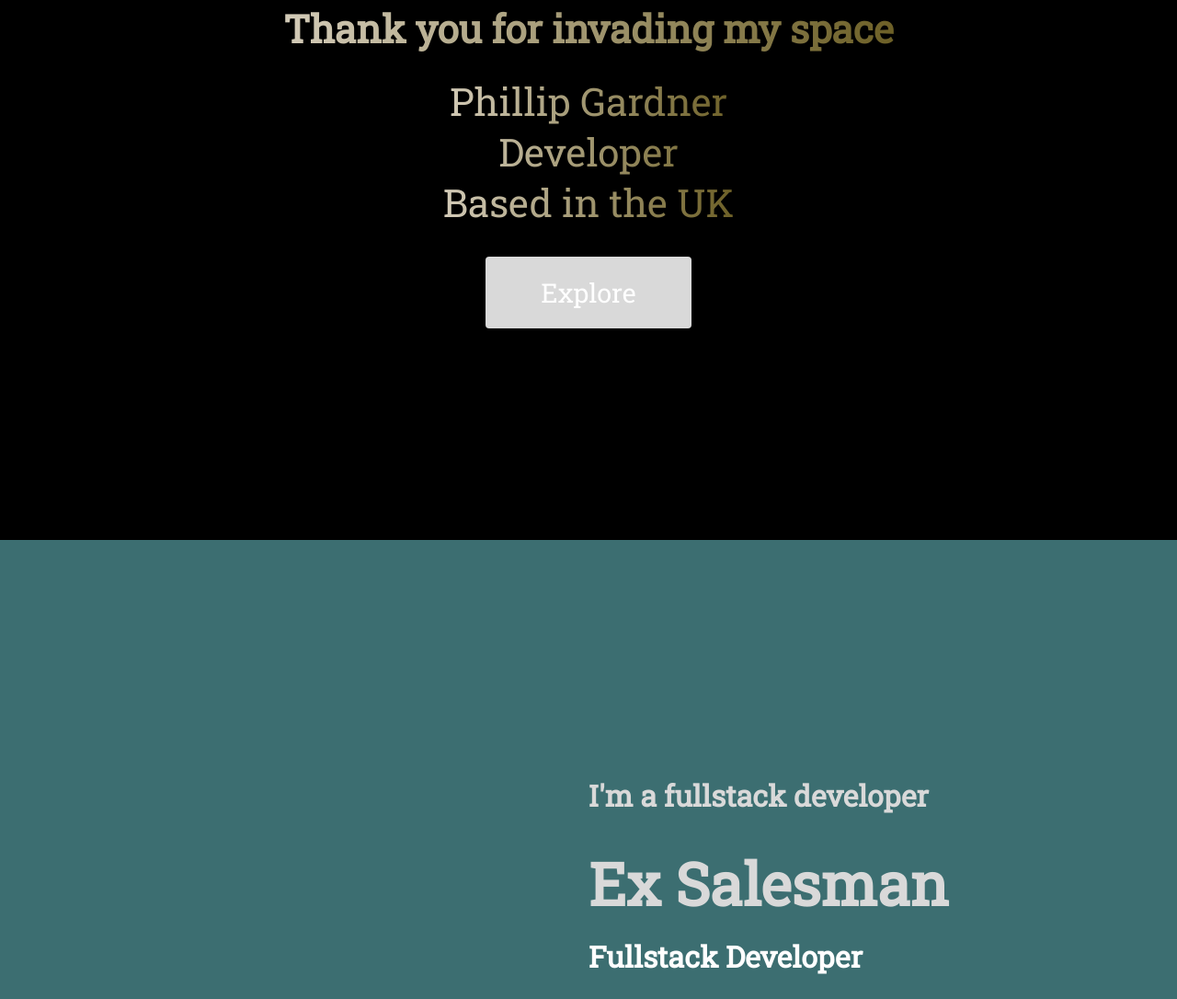
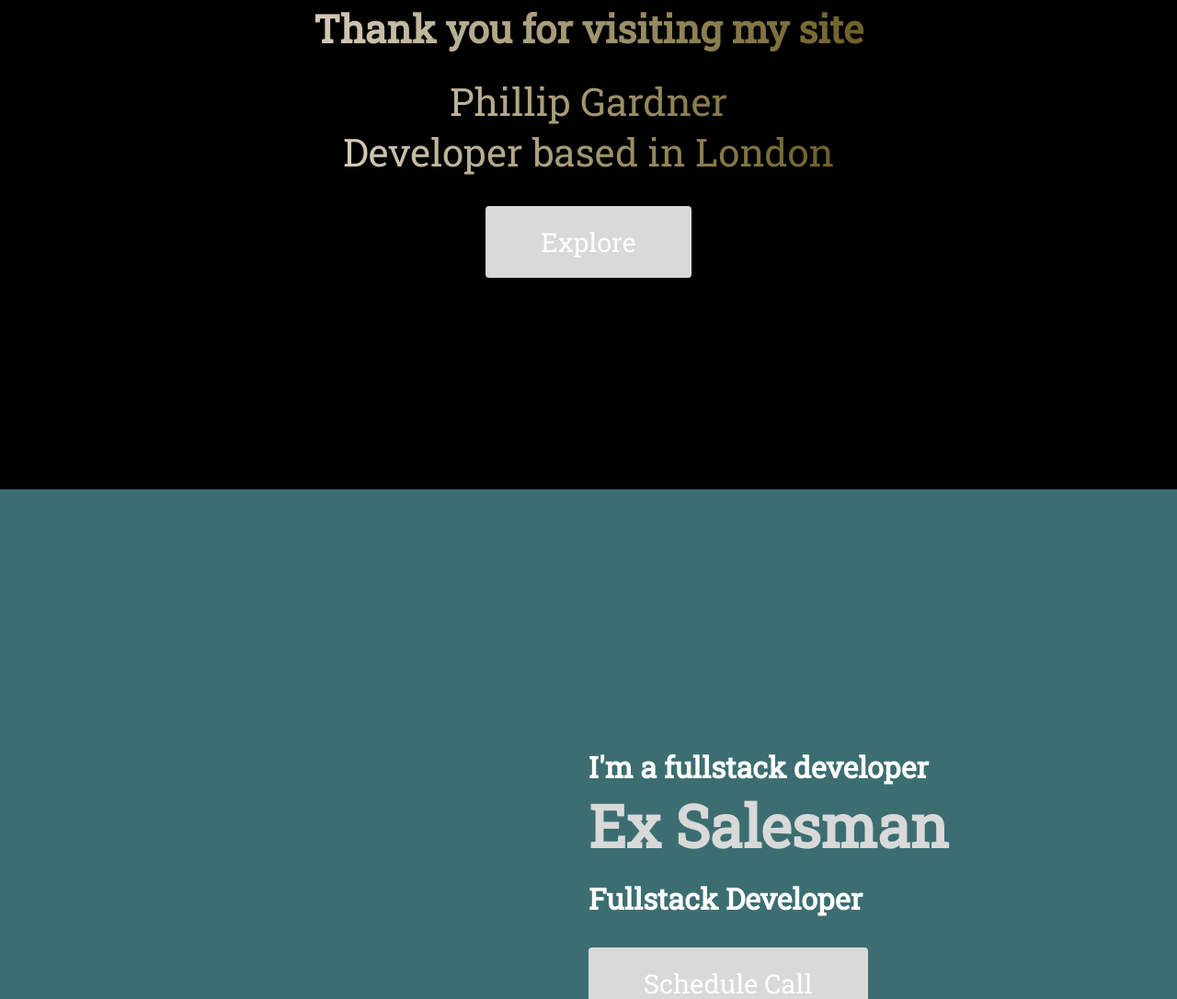
Before and after one commit to Phillip-Gardner/portfolio-page, a plain HTML site: page index.html in a window 1280 px wide. Shown: the part 307-1393 px from the top of the page at 92% size. Drawn offline with Linux system fonts and the light colour scheme.

Commit message:
adding content

```diff
--- a/index.html
+++ b/index.html
@@ -38,11 +38,10 @@
   <!-- Main Section -->
   <div class="hero" id="home">
     <div class="hero_container">
-      <h1 class="hero_heading"><span>Thank you for invading my space</span></h1>
+      <h1 class="hero_heading"><span>Thank you for visiting my site</span></h1>
       <div class="hero_description">
         <p>Phillip Gardner</p>
-        <p>Developer</p>
-        <p>Based in the UK</p>
+        <p>Developer based in London</p>
       </div>
       <button class="main_btn"><a href="#">Explore</a></button>
     </div>
@@ -58,7 +57,7 @@
         </div>
 
           <div class="main_content">
-            <h1>I'm a fullstack developer</h1>
+            <p>I'm a fullstack developer</p>
             <h2>Ex Salesman</h2>
             <p>Fullstack Developer</p>
             <button class="main_btn"><a href="#">Schedule Call</a></button>
--- a/style.css
+++ b/style.css
@@ -4,8 +4,8 @@
   padding: 0;
   font-family: , sans-serif;
   scroll-behavior: smooth;
-/*  font-family: 'Raleway', sans-serif;*/
-font-family: 'Roboto Slab', serif;
+  /*  font-family: 'Raleway', sans-serif;*/
+  font-family: 'Roboto Slab', serif;
 }
 
 /* Navbar Styling */
```
